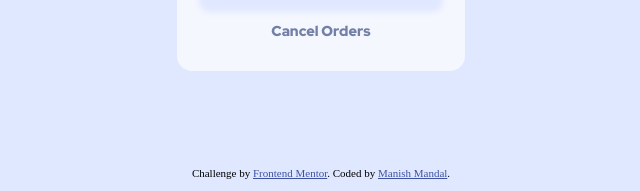
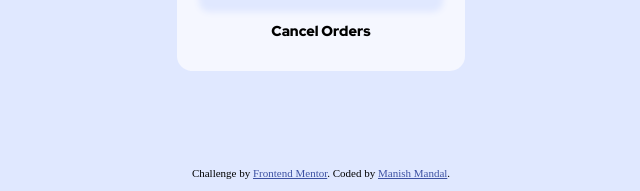
Before and after one commit to Manish-d-art/Order-Summary-component, a plain HTML site: page index.html in a window 1280 px wide. In both pictures the pointer is over the element "Cancel Orders". Shown: the part 513-704 px from the top of the page, 319-959 px from the left. Drawn offline with Linux system fonts and the light colour scheme.

Commit message:
update style.css

```diff
--- a/style.css
+++ b/style.css
@@ -144,6 +144,11 @@ h1 {
     font-size: 0.9rem;
     color: hsl(224, 23%, 55%);
     font-weight: 900;
+    cursor: pointer;
+}
+
+.last-p:hover {
+    color: black;
 }
 
 
```
